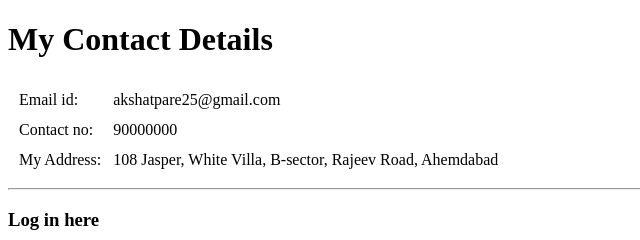
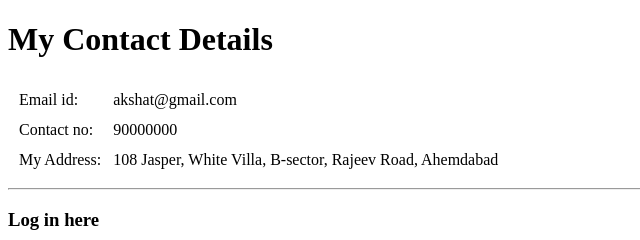
Before and after one commit to akshatpare5/html_cv, a plain HTML site: page contact info.html in a window 1280 px wide. Shown: the top 240 px of the page, 0-640 px from the left. Drawn offline with Linux system fonts and the light colour scheme.

Commit message:
Update contact info.html

```diff
--- a/contact info.html
+++ b/contact info.html
@@ -9,7 +9,7 @@
     <table cellspacing="10">
       <tr>
         <td>Email id:</td>
-        <td>akshatpare25@gmail.com</td>
+        <td>akshat@gmail.com</td>
       </tr>
       <tr>
         <td>Contact no:</td>
```
